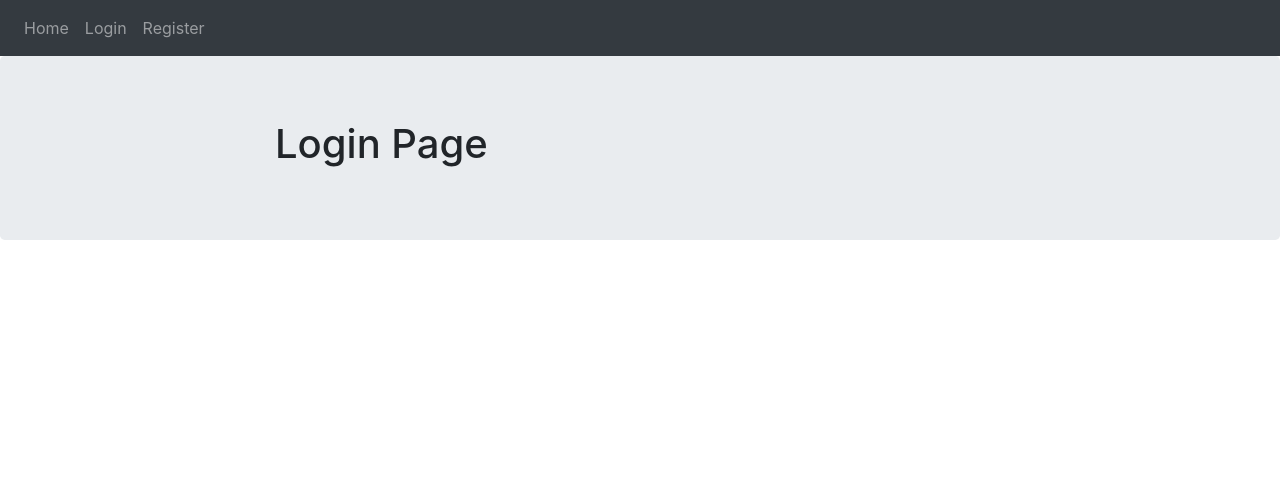
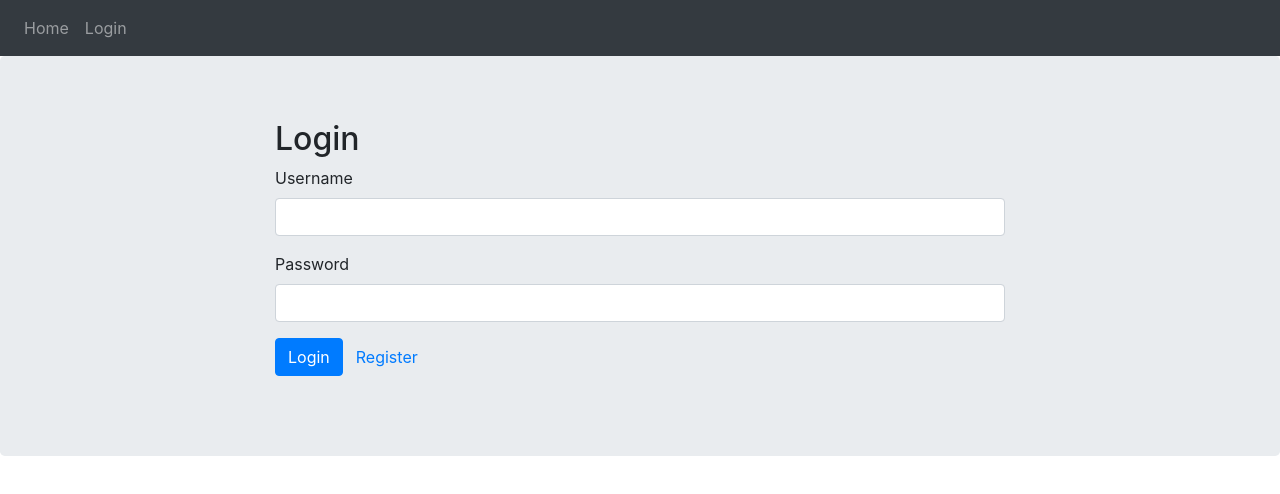
Before and after one commit to nvgiang2212/Module4-AppMusic-FE, an Angular app: page /login in a window 1280 px wide. Shown: the top 494 px of the page. Built offline with nearby package versions, Linux system fonts and the light colour scheme.

Commit message:
add guard routes

```diff
--- a/src/app/app-routing.module.ts
+++ b/src/app/app-routing.module.ts
@@ -3,10 +3,11 @@ import { Routes, RouterModule } from '@angular/router';
 import {HomeComponent} from './home/home.component';
 import {LoginComponent} from './login/login.component';
 import {RegisterComponent} from './register/register.component';
+import {AuthGuard} from './guards/auth.guard';
 
 
 const routes: Routes = [
-  {path: '', component: HomeComponent},
+  {path: '', component: HomeComponent, canActivate: [AuthGuard]},
   {path: 'login', component: LoginComponent},
   {path: 'register', component: RegisterComponent},
   // otherwise redirect to Home
--- a/src/app/app.component.html
+++ b/src/app/app.component.html
@@ -3,7 +3,6 @@
   <div class="navbar-nav">
     <a class="nav-item nav-link" routerLink="/">Home</a>
     <a class="nav-item nav-link" routerLink="/login">Login</a>
-    <a class="nav-item nav-link" routerLink="/register">Register</a>
   </div>
 </nav>
 
--- a/src/app/app.component.ts
+++ b/src/app/app.component.ts
@@ -1,4 +1,6 @@
-import { Component } from '@angular/core';
+import {Component} from '@angular/core';
+import {Router} from '@angular/router';
+import {AuthenticationService} from './services/authentication.service';
 
 @Component({
   selector: 'app-root',
@@ -6,5 +8,17 @@ import { Component } from '@angular/core';
   styleUrls: ['./app.component.scss']
 })
 export class AppComponent {
+  currentUser: any;
+
+  constructor(
+    private router: Router,
+    private authenticationService: AuthenticationService
+  ) {
+    this.authenticationService.currentUser.subscribe(x => this.currentUser = x);
+  }
+  logout() {
+    this.authenticationService.logout();
+    this.router.navigate(['/login']);
+  }
   title = 'angular-login-logout-register-auth';
 }
--- a/src/app/app.module.ts
+++ b/src/app/app.module.ts
@@ -8,6 +8,8 @@ import { HomeComponent } from './home/home.component';
 import { LoginComponent } from './login/login.component';
 import { RegisterComponent } from './register/register.component';
 import {fakeBackendProvider} from './helpers/fake-backend';
+import {ReactiveFormsModule} from '@angular/forms';
+import {HttpClientModule} from '@angular/common/http';
 
 @NgModule({
   declarations: [
@@ -19,7 +21,9 @@ import {fakeBackendProvider} from './helpers/fake-backend';
   ],
   imports: [
     BrowserModule,
-    AppRoutingModule
+    AppRoutingModule,
+    ReactiveFormsModule,
+    HttpClientModule
   ],
   providers: [
     fakeBackendProvider
--- a/src/app/guards/auth.guard.ts
+++ b/src/app/guards/auth.guard.ts
@@ -1,15 +1,26 @@
 import {Injectable} from '@angular/core';
-import {ActivatedRouteSnapshot, CanActivate, RouterStateSnapshot, UrlTree} from '@angular/router';
+import {ActivatedRouteSnapshot, CanActivate, Router, RouterStateSnapshot, UrlTree} from '@angular/router';
 import {Observable} from 'rxjs';
+import {AuthenticationService} from '../services/authentication.service';
 
 @Injectable({
   providedIn: 'root'
 })
 export class AuthGuard implements CanActivate {
-  constructor() {
-  }
+  constructor(
+    private router: Router,
+    private authenticationService: AuthenticationService
+  ) {}
 
-  canActivate(route: ActivatedRouteSnapshot, state: RouterStateSnapshot): Observable<boolean | UrlTree> | Promise<boolean | UrlTree> | boolean | UrlTree {
-    return undefined;
+  canActivate(route: ActivatedRouteSnapshot, state: RouterStateSnapshot) {
+    const currentUser = this.authenticationService.currentUserValue;
+    if (currentUser) {
+      // authorised so return true
+      return true;
+    }
+
+    // not logged in so redirect to login page with the return url
+    this.router.navigate(['/login'], { queryParams: { returnUrl: state.url }});
+    return false;
   }
 }
--- a/src/app/login/login.component.html
+++ b/src/app/login/login.component.html
@@ -1 +1,25 @@
-<h1>Login Page</h1>
+<div *ngIf="error" class="alert alert-danger">{{error}}</div>
+<h2>Login</h2>
+<form [formGroup]="loginForm" (ngSubmit)="onSubmit()">
+  <div class="form-group">
+    <label for="username">Username</label>
+    <input type="text" formControlName="username" class="form-control" [ngClass]="{ 'is-invalid': submitted && f.username.errors }" />
+    <div *ngIf="submitted && f.username.errors" class="invalid-feedback">
+      <div *ngIf="f.username.errors.required">Username is required</div>
+    </div>
+  </div>
+  <div class="form-group">
+    <label for="password">Password</label>
+    <input type="password" formControlName="password" class="form-control" [ngClass]="{ 'is-invalid': submitted && f.password.errors }" />
+    <div *ngIf="submitted && f.password.errors" class="invalid-feedback">
+      <div *ngIf="f.password.errors.required">Password is required</div>
+    </div>
+  </div>
+  <div class="form-group">
+    <button [disabled]="loading" class="btn btn-primary">
+      <span *ngIf="loading" class="spinner-border spinner-border-sm mr-1"></span>
+      Login
+    </button>
+    <a routerLink="/register" class="btn btn-link">Register</a>
+  </div>
+</form>
--- a/src/app/login/login.component.ts
+++ b/src/app/login/login.component.ts
@@ -1,4 +1,8 @@
 import { Component, OnInit } from '@angular/core';
+import {FormBuilder, FormGroup, Validators} from '@angular/forms';
+import {ActivatedRoute, Router} from '@angular/router';
+import {AuthenticationService} from '../services/authentication.service';
+import {first} from 'rxjs/operators';
 
 @Component({
   selector: 'app-login',
@@ -7,9 +11,55 @@ import { Component, OnInit } from '@angular/core';
 })
 export class LoginComponent implements OnInit {
 
-  constructor() { }
+  loginForm: FormGroup;
+  loading: boolean;
+  submitted: boolean;
+  returnUrl: string;
+  error: string;
+
+  constructor(
+    private formBuilder: FormBuilder,
+    private route: ActivatedRoute,
+    private router: Router,
+    private authenticationService: AuthenticationService
+  ) {
+    // redirect to home if already logged in
+    if (this.authenticationService.currentUserValue) {
+      this.router.navigate(['/']);
+    }
+  }
 
   ngOnInit() {
+    this.loginForm = this.formBuilder.group({
+      username: ['', Validators.required],
+      password: ['', Validators.required]
+    });
+
+    // get return url from route parameters or default to '/'
+    this.returnUrl = this.route.snapshot.queryParams.returnUrl || '/';
   }
 
+  // convenience getter for easy access to form fields
+  get f() { return this.loginForm.controls; }
+
+  onSubmit() {
+    this.submitted = true;
+
+    // stop here if form is invalid
+    if (this.loginForm.invalid) {
+      return;
+    }
+
+    this.loading = true;
+    this.authenticationService.login(this.f.username.value, this.f.password.value)
+      .pipe(first())
+      .subscribe(
+        data => {
+          this.router.navigate([this.returnUrl]);
+        },
+        error => {
+          this.error = error;
+          this.loading = false;
+        });
+  }
 }
--- a/src/app/register/register.component.ts
+++ b/src/app/register/register.component.ts
@@ -1,4 +1,4 @@
-import { Component, OnInit } from '@angular/core';
+import {Component, OnInit} from '@angular/core';
 
 @Component({
   selector: 'app-register',
@@ -6,10 +6,10 @@ import { Component, OnInit } from '@angular/core';
   styleUrls: ['./register.component.scss']
 })
 export class RegisterComponent implements OnInit {
+  constructor() {
+  }
 
-  constructor() { }
-
-  ngOnInit() {
+  ngOnInit(): void {
   }
 
 }
--- a/src/app/services/authentication.service.ts
+++ b/src/app/services/authentication.service.ts
@@ -1,9 +1,35 @@
-import { Injectable } from '@angular/core';
+import {Injectable} from '@angular/core';
+import {BehaviorSubject, config, Observable} from 'rxjs';
+import {HttpClient} from '@angular/common/http';
+import {map} from 'rxjs/operators';
 
 @Injectable({
   providedIn: 'root'
 })
 export class AuthenticationService {
+  private currentUserSubject: BehaviorSubject<any>;
+  public currentUser: Observable<any>;
 
-  constructor() { }
+  constructor(private http: HttpClient) {
+    this.currentUserSubject = new BehaviorSubject<any>(JSON.parse(localStorage.getItem('currentUser')));
+    this.currentUser = this.currentUserSubject.asObservable();
+  }
+
+  public get currentUserValue() {
+    return this.currentUserSubject.value;
+  }
+
+  login(username, password) {
+    return this.http.post<any>(`${config.Promise}/users/authenticate`, {username, password})
+      .pipe(map(user => {
+        localStorage.setItem('currentUser', JSON.stringify(user));
+        this.currentUserSubject.next(user);
+        return user;
+      }));
+  }
+
+  logout() {
+    localStorage.removeItem('currentUser');
+    this.currentUserSubject.next(null);
+  }
 }
```
Also changed, not shown: src/app/helpers/error.interceptor.ts (+24 -0 lines), src/app/helpers/jwt.interceptor.ts (+24 -0 lines).
